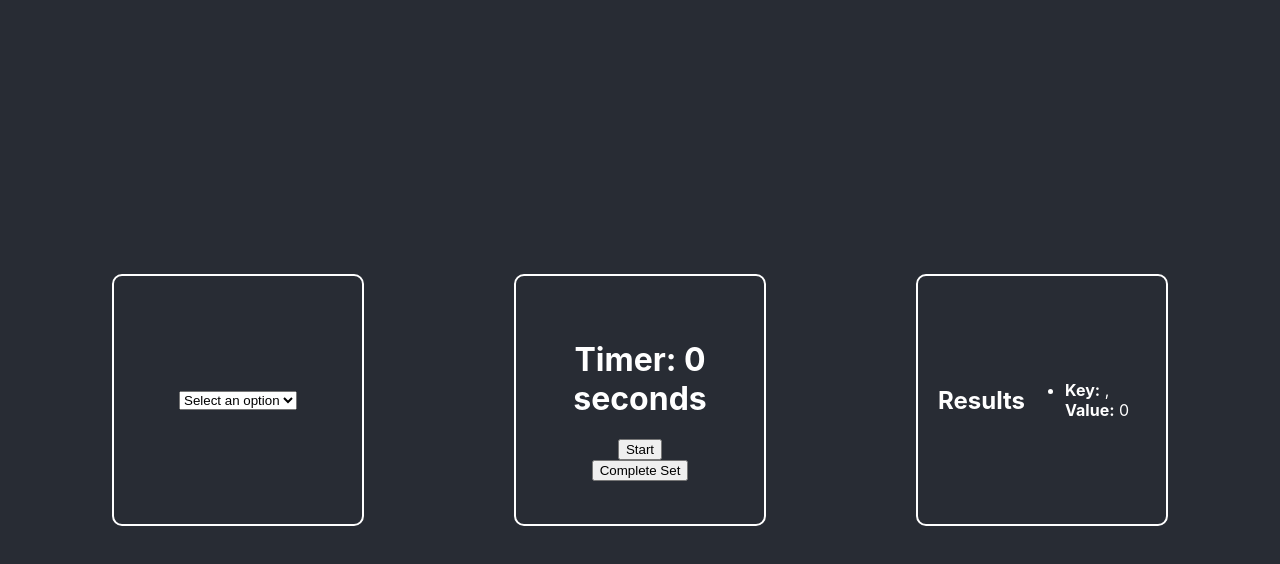
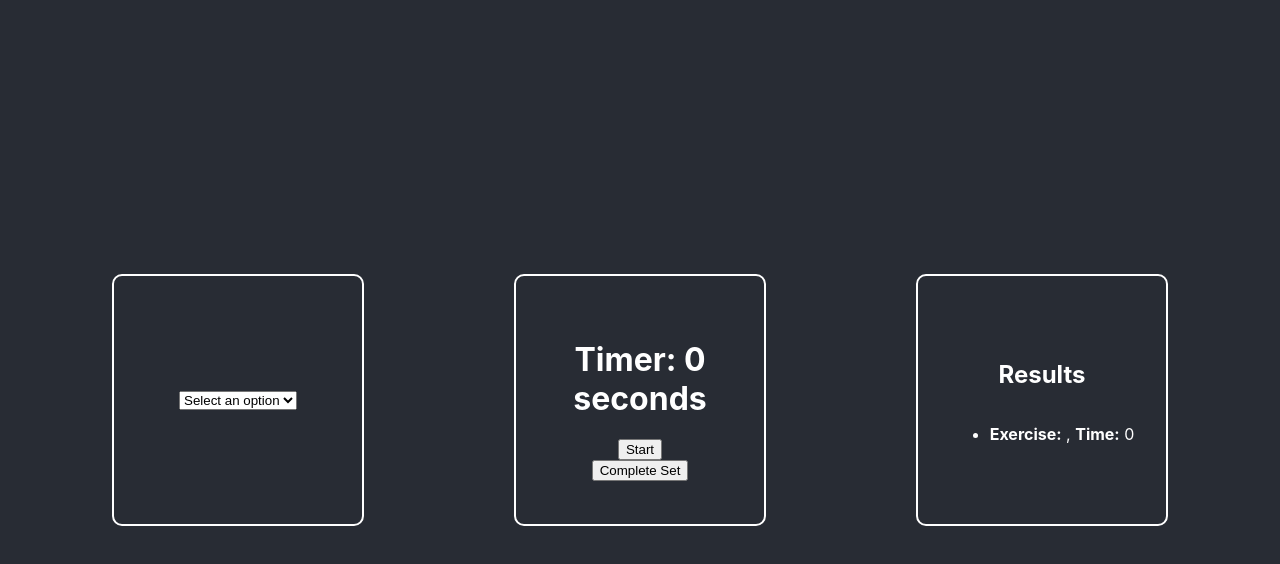
Before and after one commit to Rosenmatt1/pe-web-app, a React (Create React App) app: page / in a window 1280 px wide. Both pictures are taken after a click on the button "Complete Set". Shown: the top 564 px of the page. Built offline with nearby package versions, Linux system fonts and the light colour scheme.

Commit message:
Made the results component flex direction column

```diff
--- a/src/App.css
+++ b/src/App.css
@@ -38,6 +38,7 @@
 
 .results {
   display: flex;
+  flex-direction: column;
   align-items: center;
   justify-content: center;
   height: 13rem;
--- a/src/components/results.tsx
+++ b/src/components/results.tsx
@@ -12,7 +12,7 @@ const Results: React.FC = () => {
       <ul>
         {data.map((item, index) => (
           <li key={index}>
-            <strong>Key:</strong> {item.key}, <strong>Value:</strong> {item.value}
+            <strong>Exercise:</strong> {item.key}, <strong>Time:</strong> {item.value}
           </li>
         ))}
       </ul>
```
